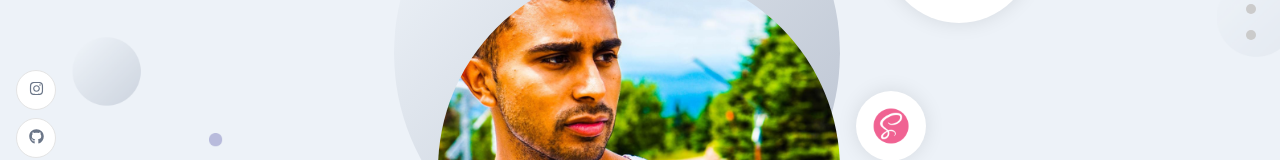
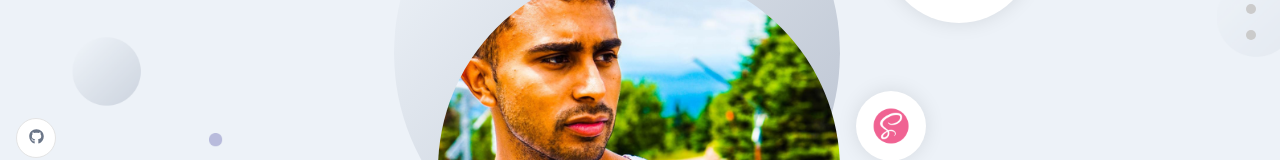
Before and after one commit to AzDarGee/ashish-portfolio, a React (Create React App) app in the folder frontend_react/: page / in a window 1280 px wide. Shown: the part 430-590 px from the top of the page. Built offline with nearby package versions, Linux system fonts and the light colour scheme.

Commit message:
removed extra instagram link

```diff
--- a/frontend_react/src/components/SocialMedia.jsx
+++ b/frontend_react/src/components/SocialMedia.jsx
@@ -5,11 +5,6 @@ import { FaFacebookF, FaLinkedinIn, FaGithub, FaInstagram } from 'react-icons/fa
 const SocialMedia = () => {
   return (
     <div className='app__social'>
-      <div>
-        <a href="https://www.instagram.com/ashish.rsc.darji/" target="_blank">
-          <FaInstagram />
-        </a>
-      </div>
       <div>
         <a href="https://github.com/AzDarGee" target="_blank">
           <FaGithub />
```
Also changed, not shown: 2 other files (tests, documents, lock files or other folders).
